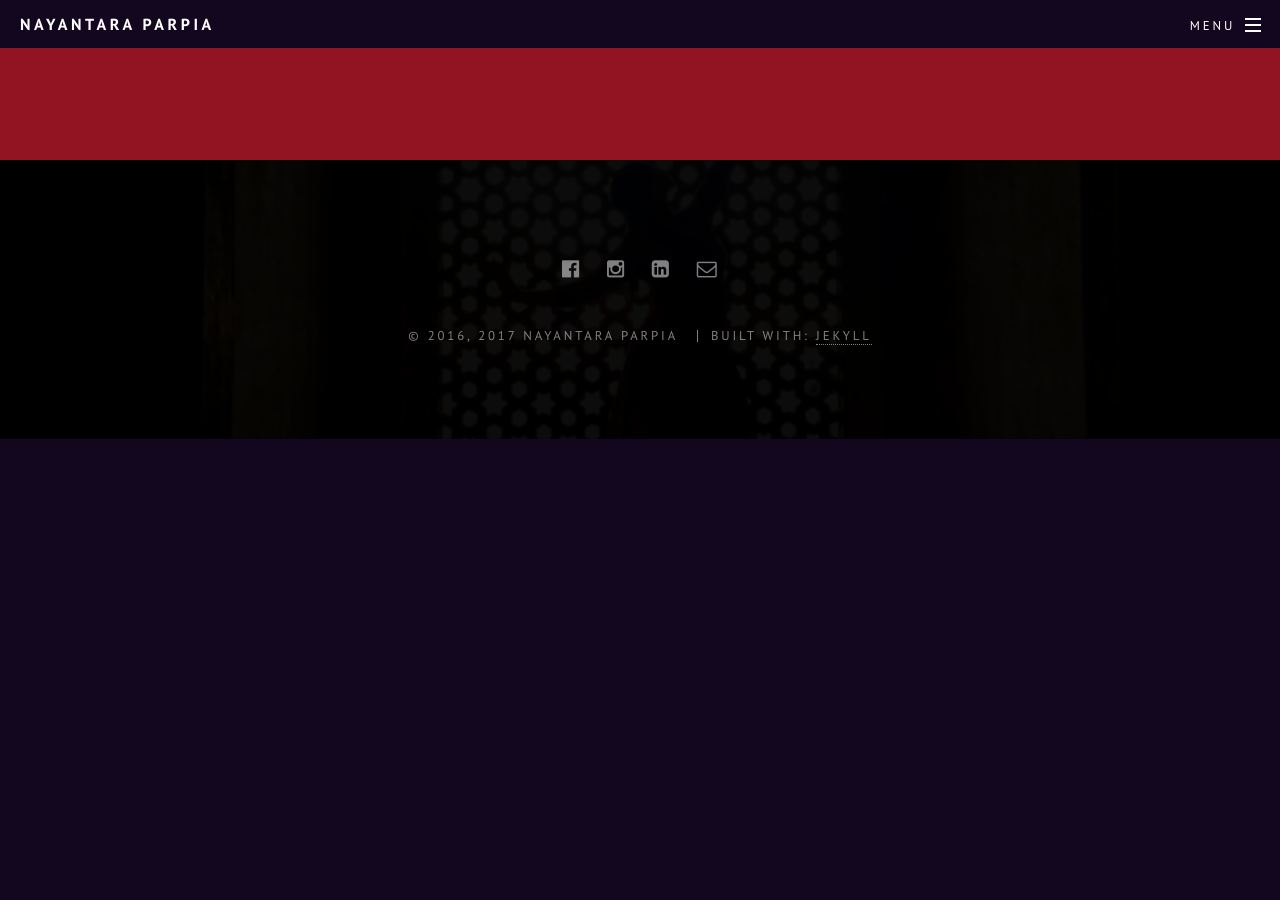
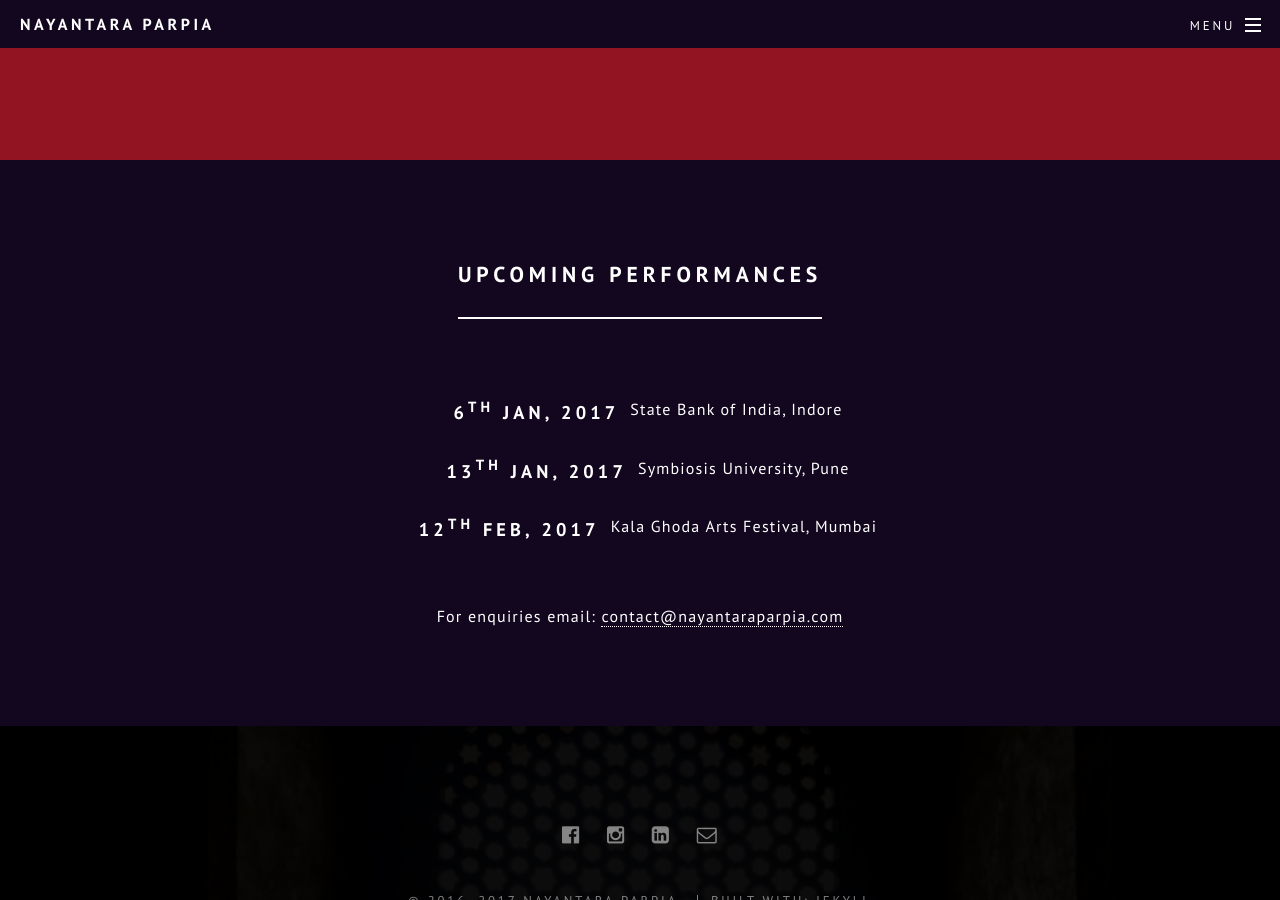
Before and after one commit to dhruvparpia/dhruvparpia.github.io, a Jekyll site: the page built from index.html, in a window 1280 px wide and 900 px high, scrolled down 1172 px. Built offline with Jekyll 4.4.1, drawn with Linux system fonts in a browser that asks for light colours; before the commit the page ends 1611 px from its top, so only the background shows below that.

Commit message:
Not sure if this is the right version

```diff
--- a/index.html
+++ b/index.html
@@ -20,3 +20,17 @@ layout: landing
 							</header>
 						</div>
 					</section>
+				<!-- Two -->
+					<section id="two" class="wrapper style2 special">
+						<div class="inner">
+							<header class="major">
+								<h2>Upcoming Performances</h2>
+							</header>
+							<ul>
+									<li class="features"><h3>6<sup>th</sup> Jan, 2017</h3> <p>&nbsp State Bank of India, Indore</p></li>
+									<li class="features"><h3>13<sup>th</sup> Jan, 2017</h3> <p>&nbsp Symbiosis University, Pune</p></li>
+									<li class="features"><h3>12<sup>th</sup> Feb, 2017</h3> <p>&nbsp Kala Ghoda Arts Festival, Mumbai</p></li>
+									</ul>
+									<p>For enquiries email: <a href="mailto:contact@nayantaraparpia.com" target="_blank">contact@nayantaraparpia.com</p>
+						</div>
+					</section>
```
Also changed, not shown: about.md (+6 -0 lines), _social.md (line endings or trailing spaces).
